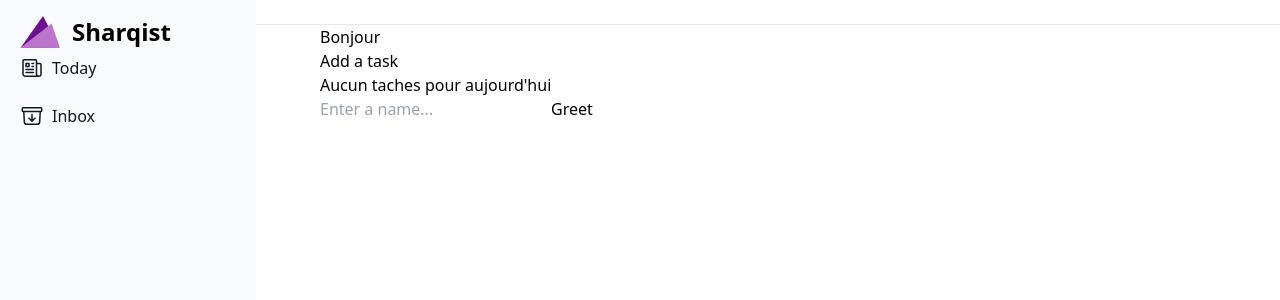
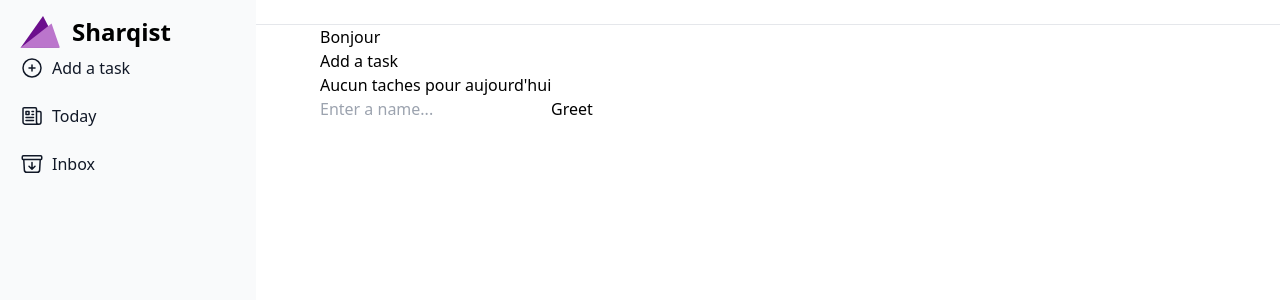
Before and after one commit to Sharqiewicz/Sharqist, a React (Vite) app: page / in a window 1280 px wide. Shown: the top 300 px of the page. Built offline with nearby package versions, Linux system fonts and the light colour scheme.

Commit message:
add addTask button to sidebar

```diff
--- a/src/components/Sidebar/Sidebar.tsx
+++ b/src/components/Sidebar/Sidebar.tsx
@@ -1,6 +1,6 @@
 import { ReactElement } from 'react'
 import { PathKeys, PATHS } from '../../router/paths'
-import { InboxIcon, TodayIcon } from '../../assets/icons'
+import { InboxIcon, AddTaskIcon, TodayIcon } from '../../assets/icons'
 interface Subpage {
   path: PathKeys
   name: string
@@ -19,8 +19,14 @@ const TODAY: Subpage = {
   icon: <TodayIcon />,
 }
 
+const ADD_TASK: Subpage = {
+  path: PATHS.ADD_TASK,
+  name: 'Add a task',
+  icon: <AddTaskIcon />,
+}
+
 function Sidebar() {
-  const SUBPAGES: Subpage[] = [TODAY, INBOX]
+  const SUBPAGES: Subpage[] = [ADD_TASK, TODAY, INBOX]
 
   return (
     <aside className='z-30 w-64 top-0 h-screen fixed transition-transform -translate-x-full sm:translate-x-0'>
```
